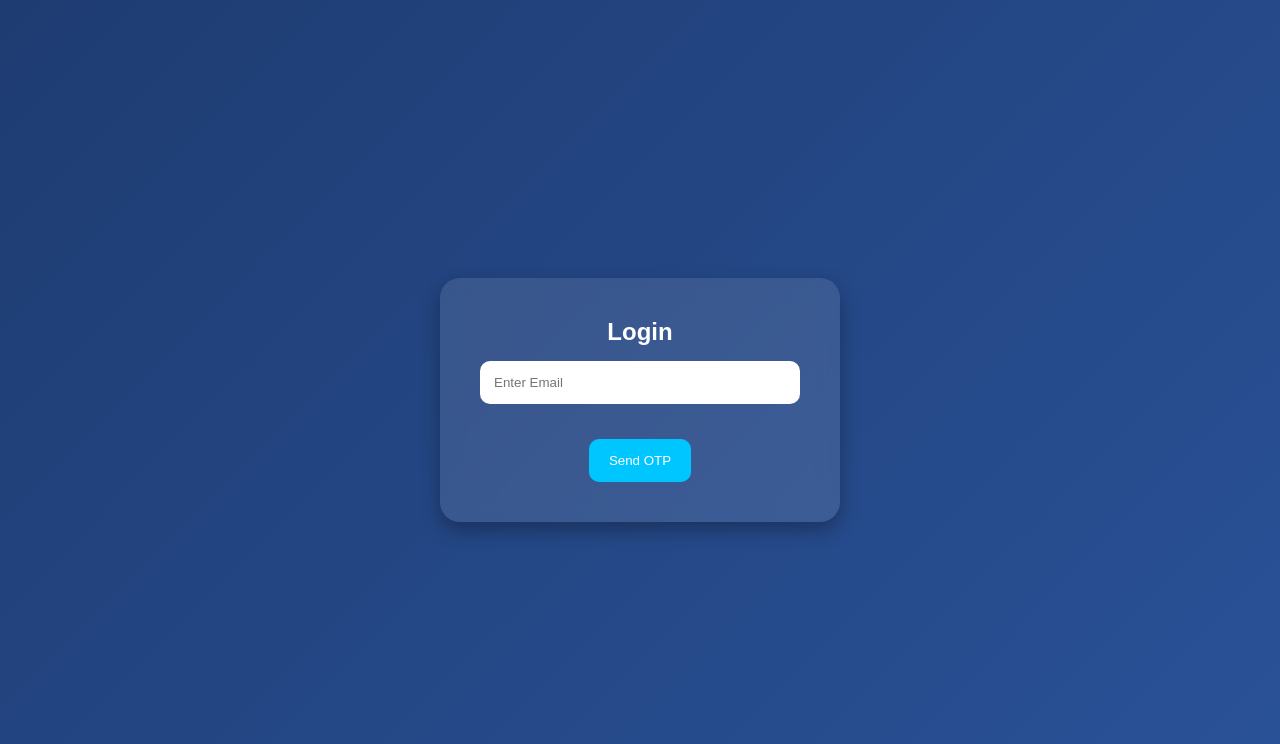
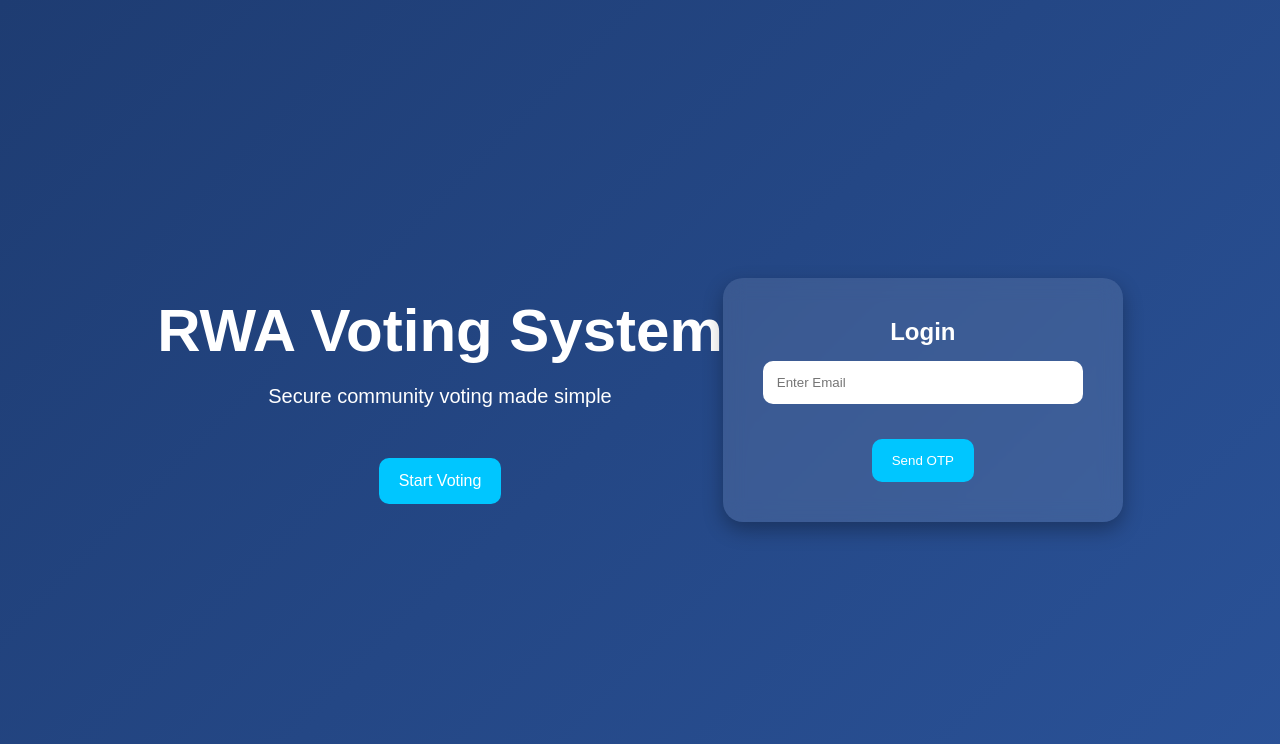
Before and after one commit to prabhjotkaur26/rwa-voting, a Python web app: template frontend/templates/login.html in a window 1280 px wide. Shown: the top 744 px of the page. Run offline with Jinja, Linux system fonts and the light colour scheme; the template is opened without the code that fills it, so the values that code supplies are empty.

Commit message:
Update login.html

```diff
--- a/frontend/templates/login.html
+++ b/frontend/templates/login.html
@@ -4,7 +4,33 @@
 <head>
   <title>Login</title>
 
-  <link rel="stylesheet" href="../static/css/style.css">
+  <!DOCTYPE html>
+<html>
+
+<head>
+  <title>RWA Voting</title>
+
+  <link rel="stylesheet"
+        href="/frontend/static/css/style.css">
+</head>
+
+<body>
+
+<div class="hero">
+
+  <h1>RWA Voting System</h1>
+
+  <p>Secure community voting made simple</p>
+
+  <a href="/frontend/templates/login.html"
+     class="btn">
+     Start Voting
+  </a>
+
+</div>
+
+</body>
+</html>
 </head>
 
 <body>
@@ -19,7 +45,7 @@
 
 </div>
 
-<script src="../static/js/auth.js"></script>
+<script src="/frontend/static/js/auth.js"></script>
 
 </body>
 </html>
```
